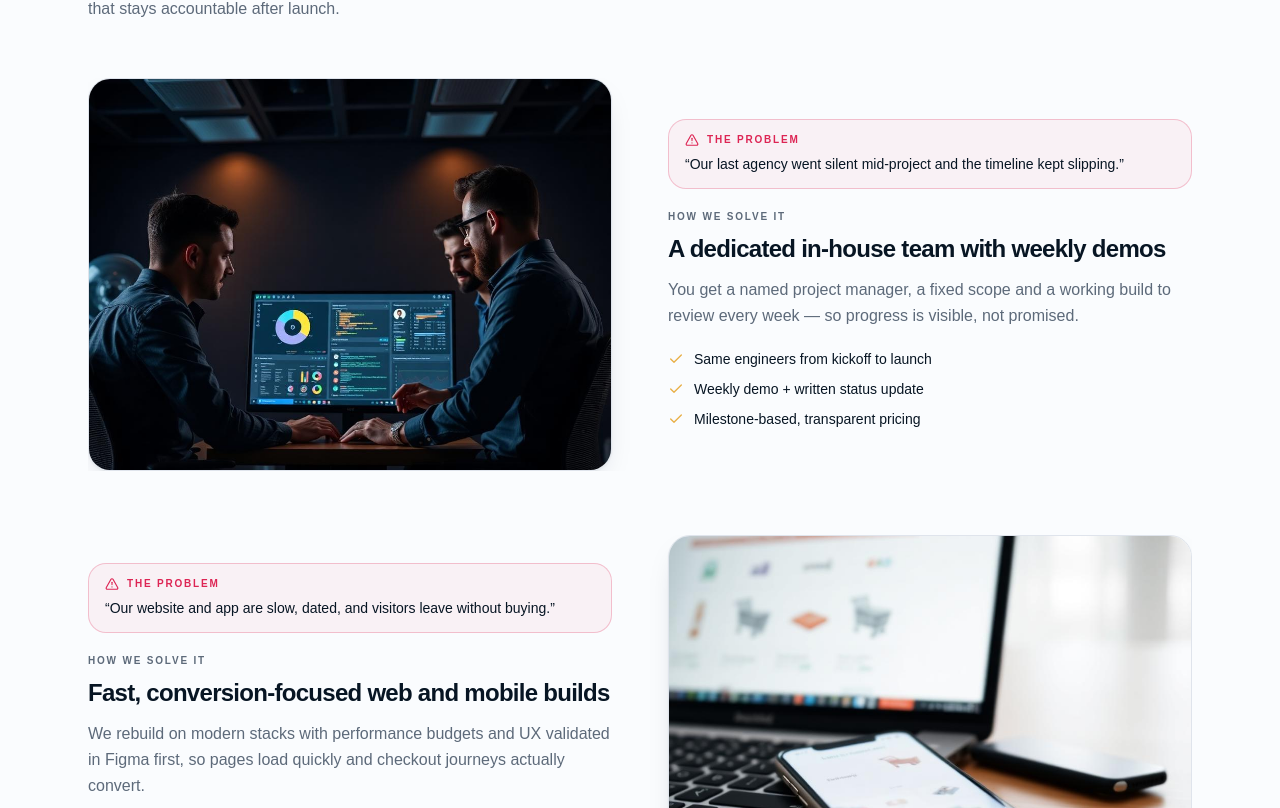
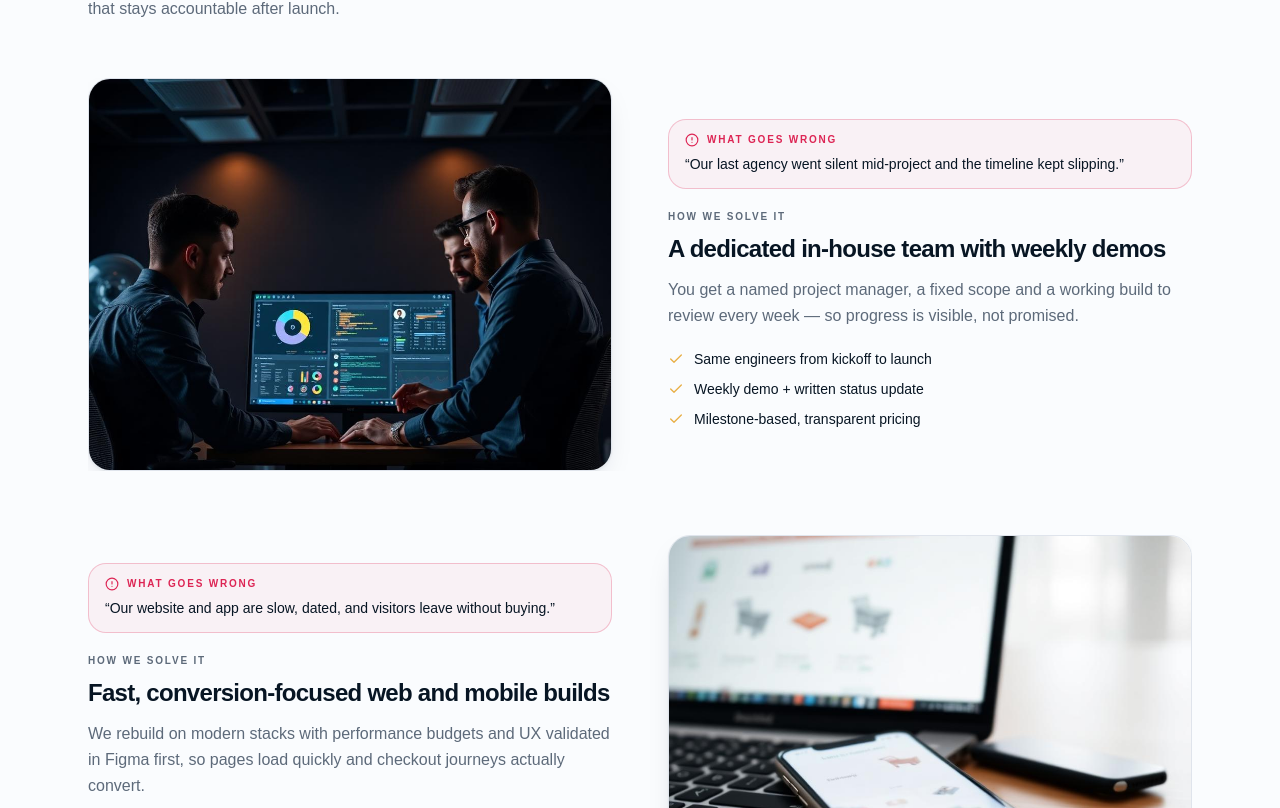
Before and after one commit to shubhamnar93/tcongs-redesgin, a Next.js app: page / in a window 1280 px wide. Shown: the part 1092-1900 px from the top of the page. Built offline with nearby package versions, Linux system fonts and the light colour scheme.

Commit message:
problem not loook like error

```diff
--- a/src/components/Familiar.tsx
+++ b/src/components/Familiar.tsx
@@ -67,15 +67,12 @@
       <div>
         <div className="rounded-xl border border-crimson/25 bg-crimson/5 px-4 py-3">
           <div className="flex items-center gap-2 text-[10px] font-semibold uppercase tracking-[0.18em] text-crimson">
-            <svg xmlns="http://www.w3.org/2000/svg" width="24" height="24" viewBox="0 0 24 24" fill="none" stroke="currentColor" strokeWidth="2" strokeLinecap="round" strokeLinejoin="round" className="lucide lucide-triangle-alert h-3.5 w-3.5 shrink-0" aria-hidden="true">
-              <path d="m21.73 18-8-14a2 2 0 0 0-3.48 0l-8 14A2 2 0 0 0 4 21h16a2 2 0 0 0 1.73-3">
-              </path>
-              <path d="M12 9v4">
-              </path>
-              <path d="M12 17h.01">
-              </path>
+            <svg xmlns="http://www.w3.org/2000/svg" width="24" height="24" viewBox="0 0 24 24" fill="none" stroke="currentColor" strokeWidth="2" strokeLinecap="round" strokeLinejoin="round" className="h-3.5 w-3.5 shrink-0" aria-hidden="true">
+              <circle cx="12" cy="12" r="10"></circle>
+              <line x1="12" y1="8" x2="12" y2="12"></line>
+              <line x1="12" y1="16" x2="12.01" y2="16"></line>
             </svg>
-            The problem
+            What goes wrong
           </div>
           <p className="mt-1.5 text-sm font-medium leading-relaxed text-foreground">{problem}</p>
         </div>
```
